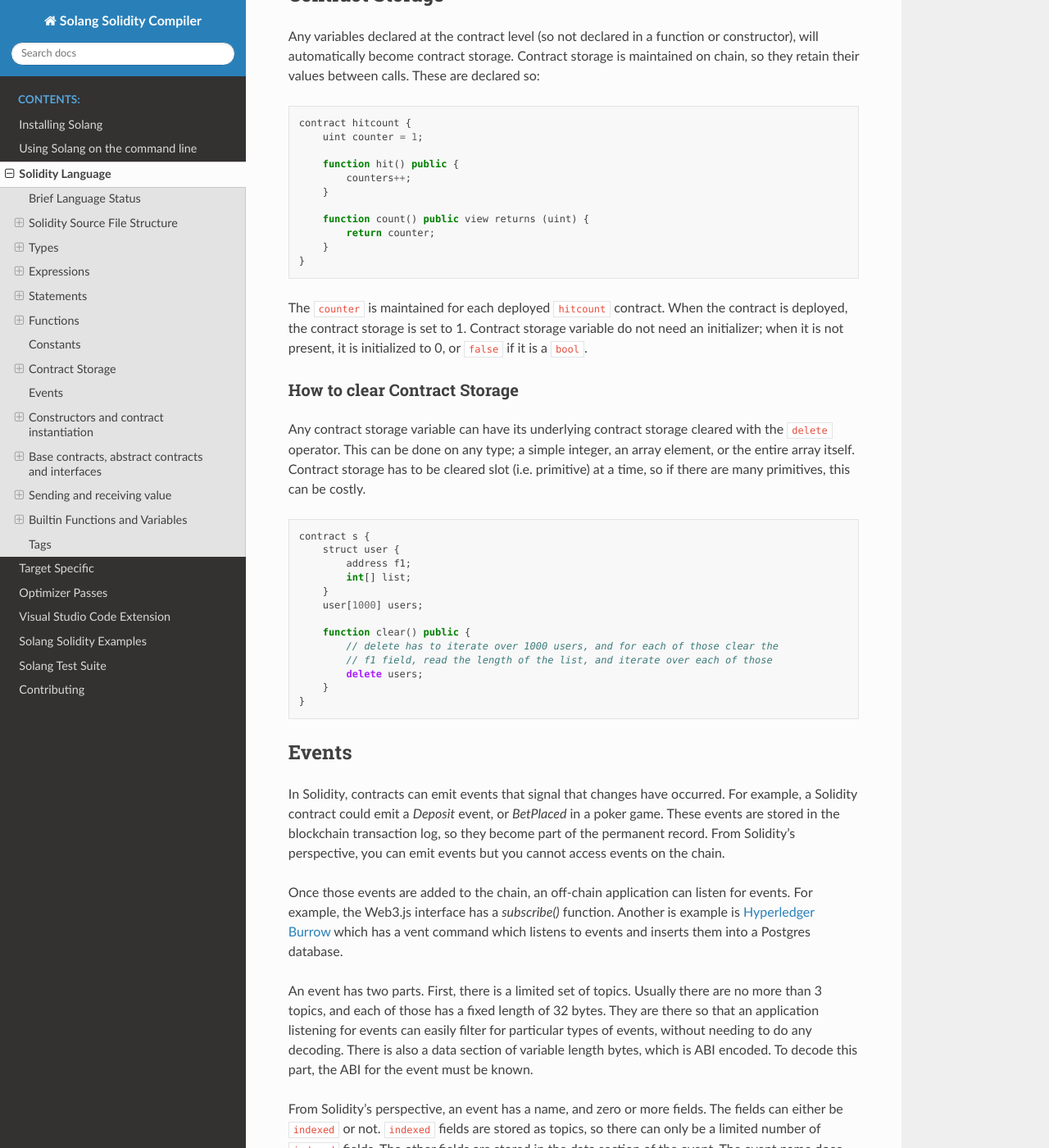
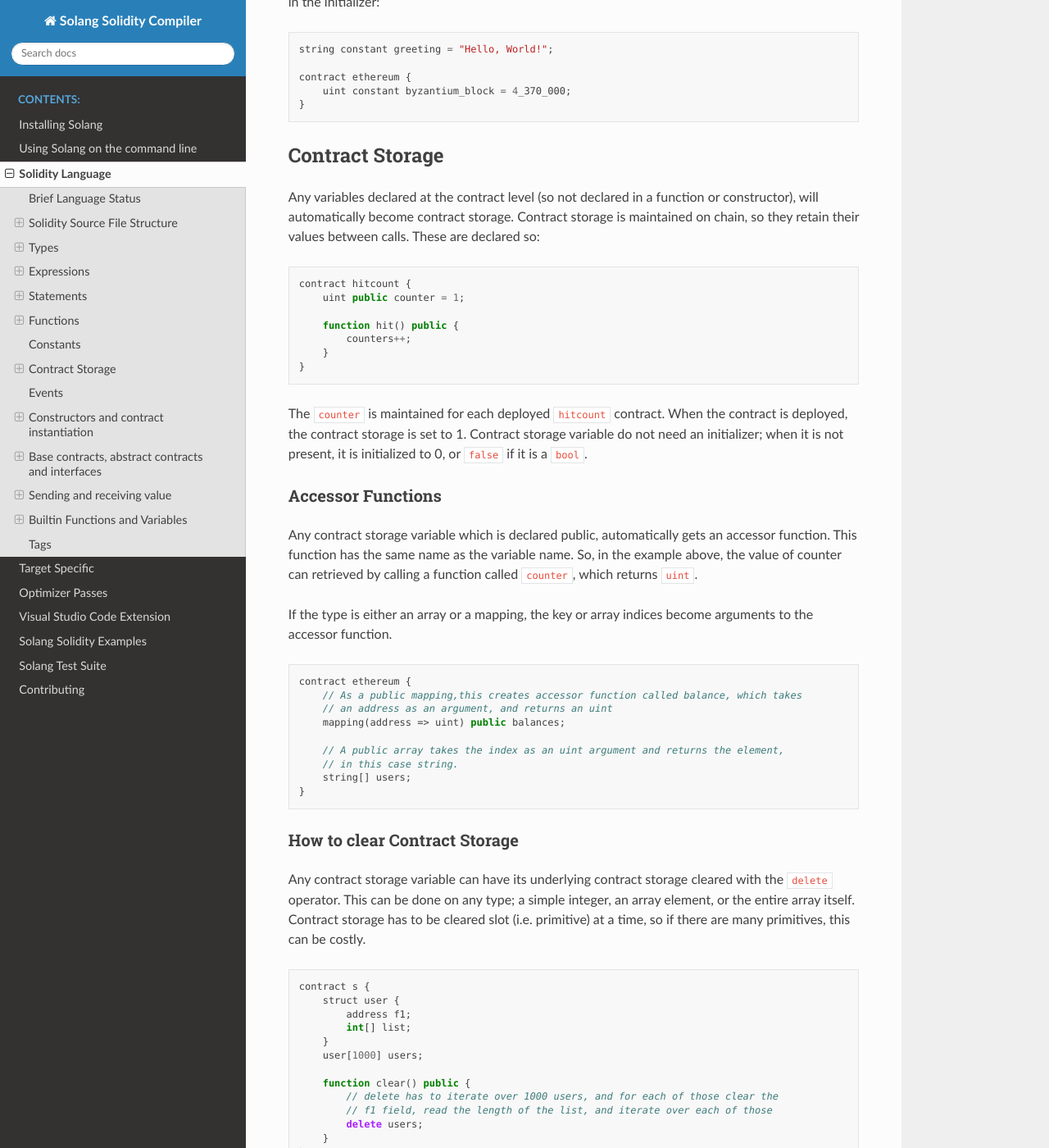
Before and after one commit to hyperledger-solang/solang, a Sphinx documentation site: the page built from docs/language.rst, in a window 1280 px wide and 1400 px high, scrolled down 38079 px. Shown: the whole window at 82% size. Built offline with Sphinx 7.4.7 and the Read the Docs theme 2.0.0, drawn with Linux system fonts in a browser that asks for light colours; some of the changed text lies outside the part shown.

Commit message:
Document new syntax
Signed-off-by: Sean Young <sean@mess.org>

```diff
--- a/docs/language.rst
+++ b/docs/language.rst
@@ -1454,6 +1454,16 @@
         (b, , a) = (a, 5, b);
     }
 
+The right hand side of an destructure may contain the ternary conditional operator. The number
+of elements in both sides of the conditional must match the left hand side of the destructure statement.
+
+.. code-block:: javascript
+
+    function test(bool cond) public {
+        (int32 a, int32 b, int32 c) = cond ? (1, 2, 3) : (4, 5, 6)
+    }
+
+
 .. _try-catch:
 
 Try Catch Statement
@@ -1990,20 +2000,40 @@
 .. code-block:: javascript
 
   contract hitcount {
-      uint counter = 1;
+      uint public counter = 1;
 
       function hit() public {
           counters++;
       }
-
-      function count() public view returns (uint) {
-          return counter;
-      }
   }
 
 The ``counter`` is maintained for each deployed ``hitcount`` contract. When the contract is deployed,
 the contract storage is set to 1. Contract storage variable do not need an initializer; when
 it is not present, it is initialized to 0, or ``false`` if it is a ``bool``.
+
+Accessor Functions
+__________________
+
+Any contract storage variable which is declared public, automatically gets an accessor function. This
+function has the same name as the variable name. So, in the example above, the value of counter can
+retrieved by calling a function called ``counter``, which returns ``uint``.
+
+If the type is either an array or a mapping, the key or array indices become arguments to the accessor
+function.
+
+.. code-block:: javascript
+
+    contract ethereum {
+        // As a public mapping,this creates accessor function called balance, which takes
+        // an address as an argument, and returns an uint
+        mapping(address => uint) public balances;
+
+        // A public array takes the index as an uint argument and returns the element,
+        // in this case string.
+        string[] users;
+    }
+
+
 
 How to clear Contract Storage
 _____________________________
```
